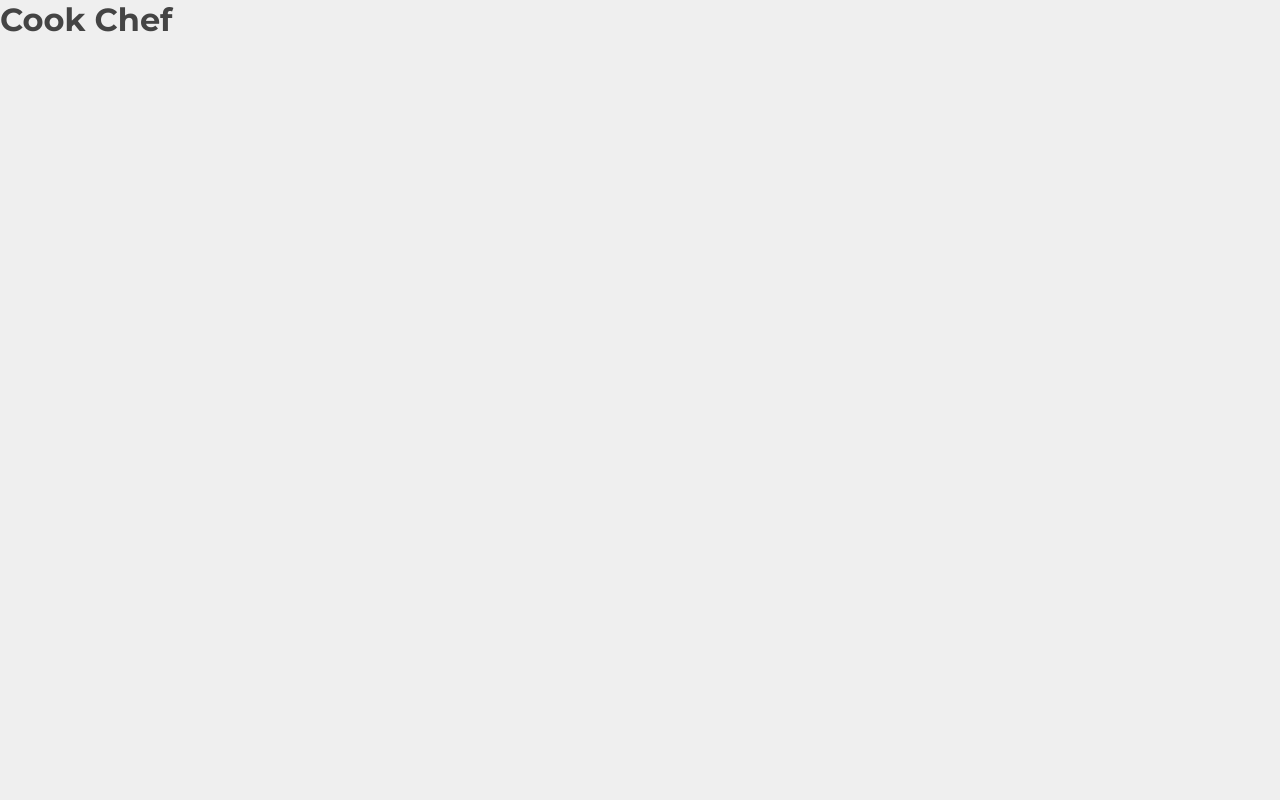
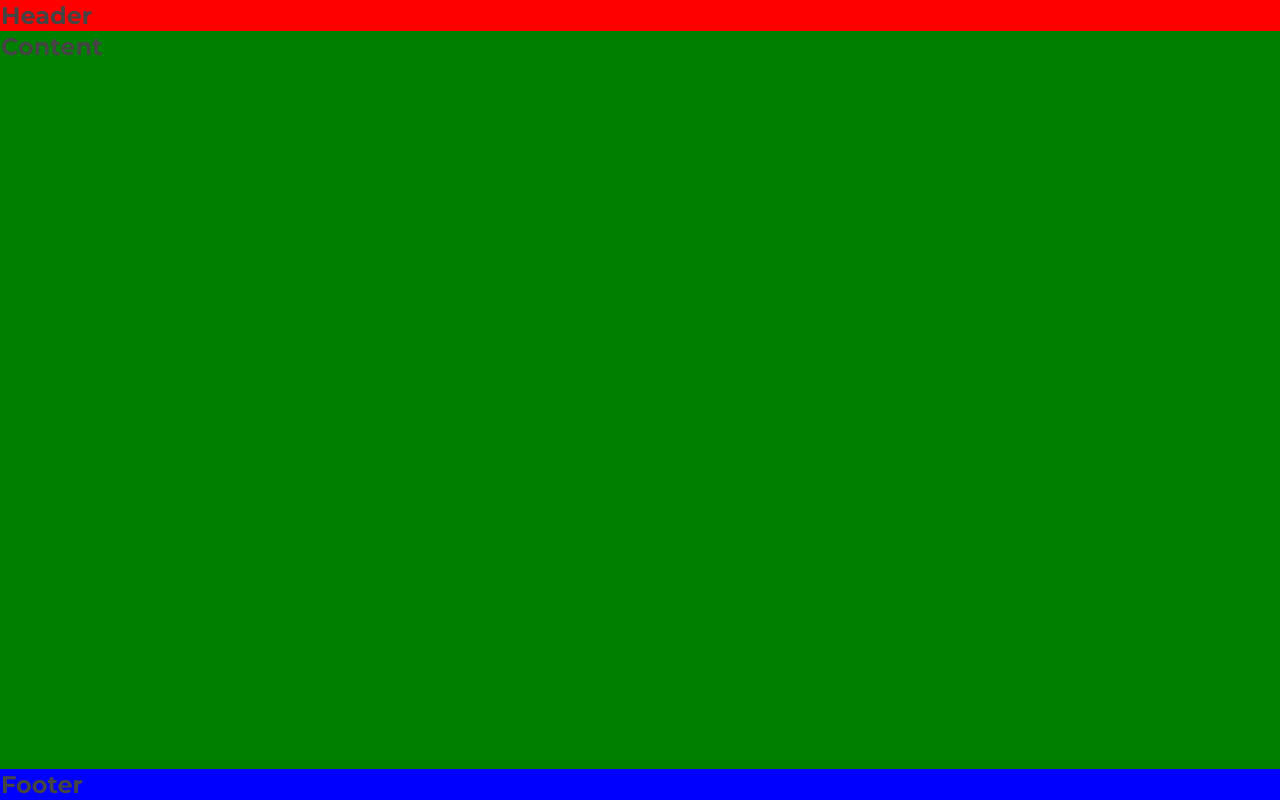
Before and after one commit to lemarak/react-ts-cookchef, a React (Create React App) app: page / in a window 1280 px wide. Built offline with nearby package versions, Linux system fonts and the light colour scheme.

Commit message:
add 3 components

```diff
--- /dev/null
+++ b/src/App.module.scss
@@ -0,0 +1,3 @@
+.appContainer {
+  min-height: 100vh;
+}
--- a/src/App.tsx
+++ b/src/App.tsx
@@ -1,7 +1,14 @@
+import styles from "./App.module.scss";
+import Header from "./components/Header";
+import Content from "./components/Content";
+import Footer from "./components/Footer";
+
 function App() {
   return (
-    <div className="App">
-      <h1>Cook Chef</h1>
+    <div className={`d-flex flex-column ${styles.appContainer}`}>
+      <Header />
+      <Content />
+      <Footer />
     </div>
   );
 }
--- /dev/null
+++ b/src/components/Content.tsx
@@ -0,0 +1,11 @@
+export interface IContentProps {}
+
+function Content(props: IContentProps) {
+  return (
+    <div className="b2 flex-fill">
+      <h2>Content</h2>
+    </div>
+  );
+}
+
+export default Content;
--- /dev/null
+++ b/src/components/Footer.tsx
@@ -0,0 +1,11 @@
+export interface IFooterProps {}
+
+function Footer(props: IFooterProps) {
+  return (
+    <div className="b3">
+      <h2>Footer</h2>
+    </div>
+  );
+}
+
+export default Footer;
--- /dev/null
+++ b/src/components/Header.tsx
@@ -0,0 +1,11 @@
+export interface IHeaderProps {}
+
+function Header(props: IHeaderProps) {
+  return (
+    <div className="b1">
+      <h2>Header</h2>
+    </div>
+  );
+}
+
+export default Header;
```
